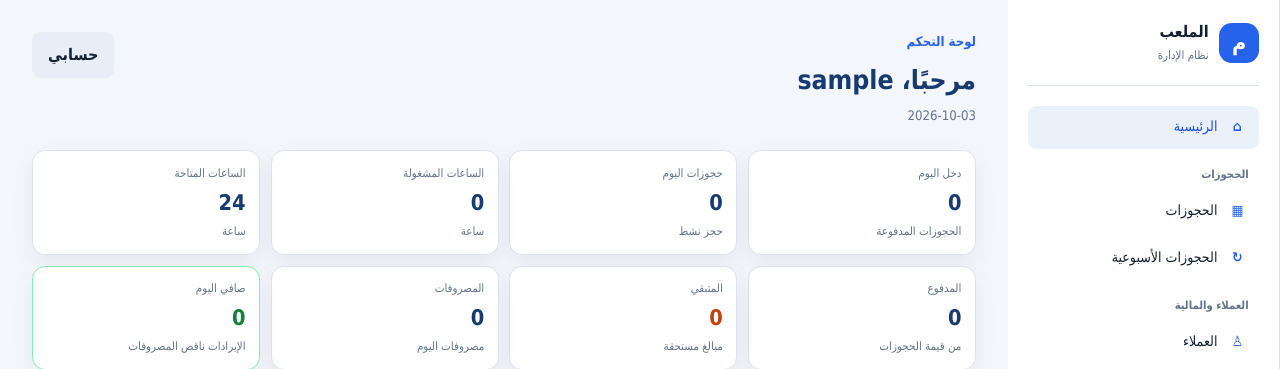
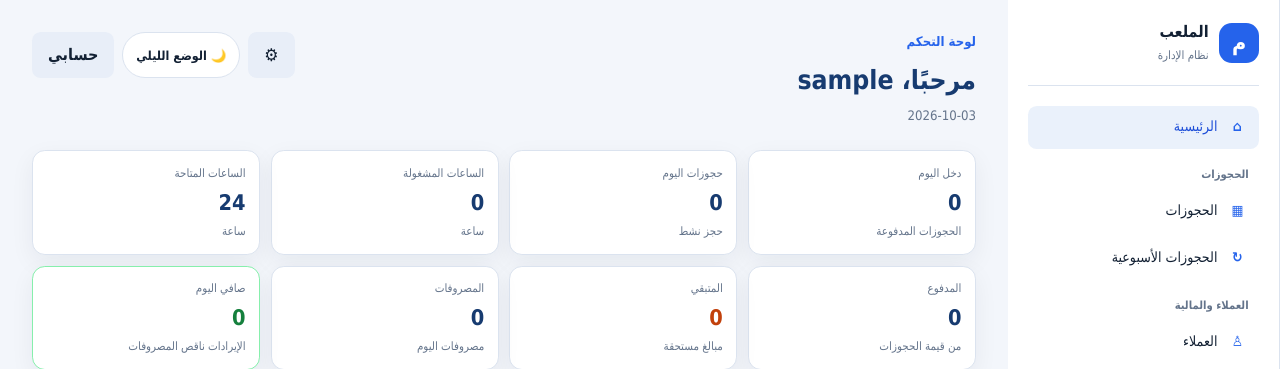
Before and after one commit to yvfdg55/stadium-management-system, a Flask app: page /admin in a window 1280 px wide. Shown: the top 369 px of the page. Run offline with Flask 3, Linux system fonts and the light colour scheme; the visitor is signed in with stand-in values (Sample User, id 1); data comes from the database, SQL or seed files in the repository; data that the repository does not hold is empty.

Commit message:
Move dashboard theme controls into header

```diff
--- a/static/css/style.css
+++ b/static/css/style.css
@@ -93,6 +93,10 @@ body {
 .dashboard-date { margin: .35rem 0 0; color: var(--muted); font-size: .82rem; }
 .dashboard-header-actions { display: flex; gap: .5rem; align-items: center; }
 .dashboard-header-actions .button-link { margin-top: 0; }
+.header-icon-link { display: inline-flex; align-items: center; justify-content: center; width: 2.9rem; min-height: 2.9rem; border-radius: var(--radius-sm); color: var(--navy); background: #e8eef8; text-decoration: none; font-size: 1.1rem; }
+.header-icon-link:hover { background: #dbe5f4; }
+.header-theme-toggle { position: static; width: auto; min-height: 2.9rem; padding: .65rem .8rem; box-shadow: none; font-size: .78rem; }
+.dashboard-floating-theme { display: none; }
 .mobile-menu-toggle { width: auto; margin: 0; }
 .quick-actions { display: grid; grid-template-columns: repeat(2, minmax(0, 1fr)); gap: .65rem; max-width: 80rem; margin: 1.25rem auto 0; }
 .quick-action { display: grid; gap: .25rem; padding: .85rem; border: 1px solid var(--line); border-radius: var(--radius-md); color: var(--navy); background: var(--surface); text-decoration: none; box-shadow: var(--shadow-soft); }
--- a/templates/admin_home.html
+++ b/templates/admin_home.html
@@ -32,7 +32,7 @@
     <main class="dashboard-main">
       <header class="dashboard-header">
         <div><p class="eyebrow">لوحة التحكم</p><h1>مرحبًا، {{ username }}</h1><p class="dashboard-date">{{ dashboard_date }}</p></div>
-        <div class="dashboard-header-actions"><a class="button-link secondary" href="{{ url_for('admin_account') }}">حسابي</a><button class="mobile-menu-toggle secondary" type="button" aria-label="فتح القائمة">القائمة</button></div>
+        <div class="dashboard-header-actions"><a class="header-icon-link secondary" href="{{ url_for('settings_page') }}" aria-label="الإعدادات" title="الإعدادات">⚙</a><button class="theme-toggle header-theme-toggle" data-theme-toggle type="button" aria-label="تبديل الوضع" aria-pressed="false"></button><a class="button-link secondary" href="{{ url_for('admin_account') }}">حسابي</a><button class="mobile-menu-toggle secondary" type="button" aria-label="فتح القائمة">القائمة</button></div>
       </header>
 
       <section class="dashboard-stat-grid" aria-label="إحصائيات اليوم">
@@ -106,7 +106,7 @@
       </section>
     </main>
   </div>
-  <button class="theme-toggle" data-theme-toggle type="button" aria-label="تبديل الوضع" aria-pressed="false"></button>
+  <button class="theme-toggle dashboard-floating-theme" data-theme-toggle type="button" aria-label="تبديل الوضع" aria-pressed="false"></button>
   <script>
     (() => { const button = document.querySelector('.mobile-menu-toggle'); const sidebar = document.querySelector('.dashboard-sidebar'); if (button && sidebar) button.addEventListener('click', () => sidebar.classList.toggle('is-open')); })();
   </script>
```
